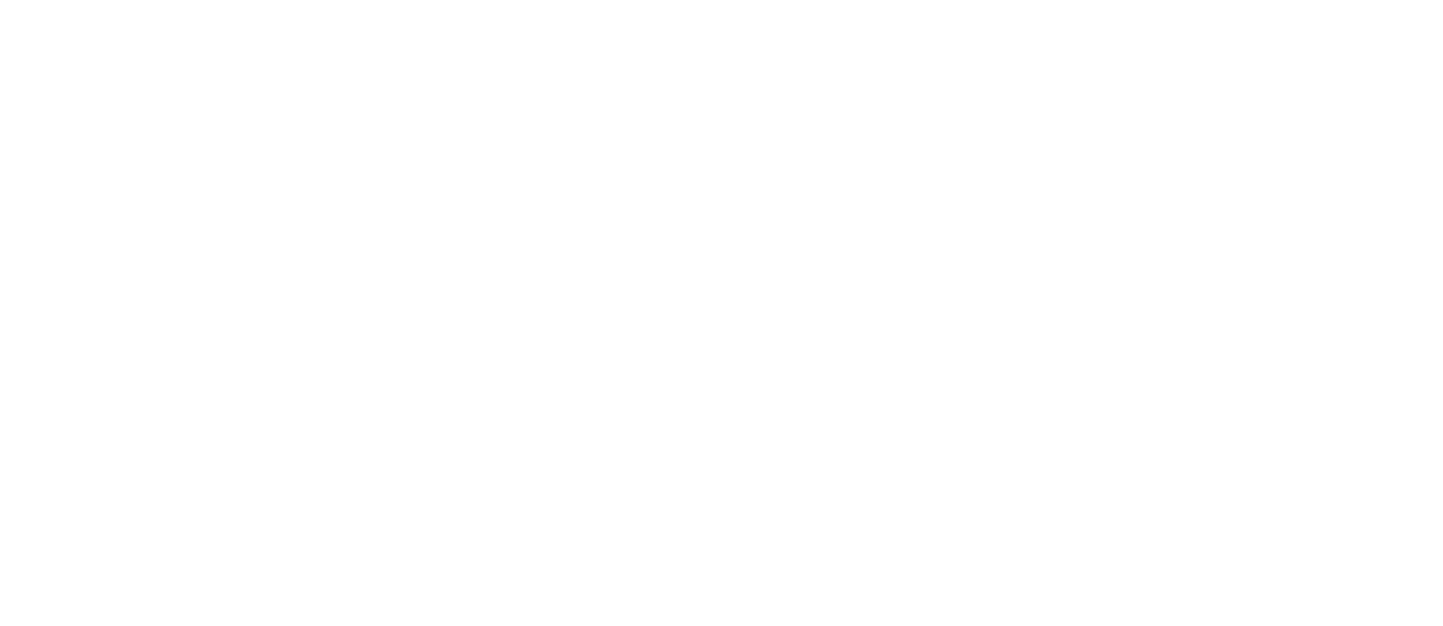
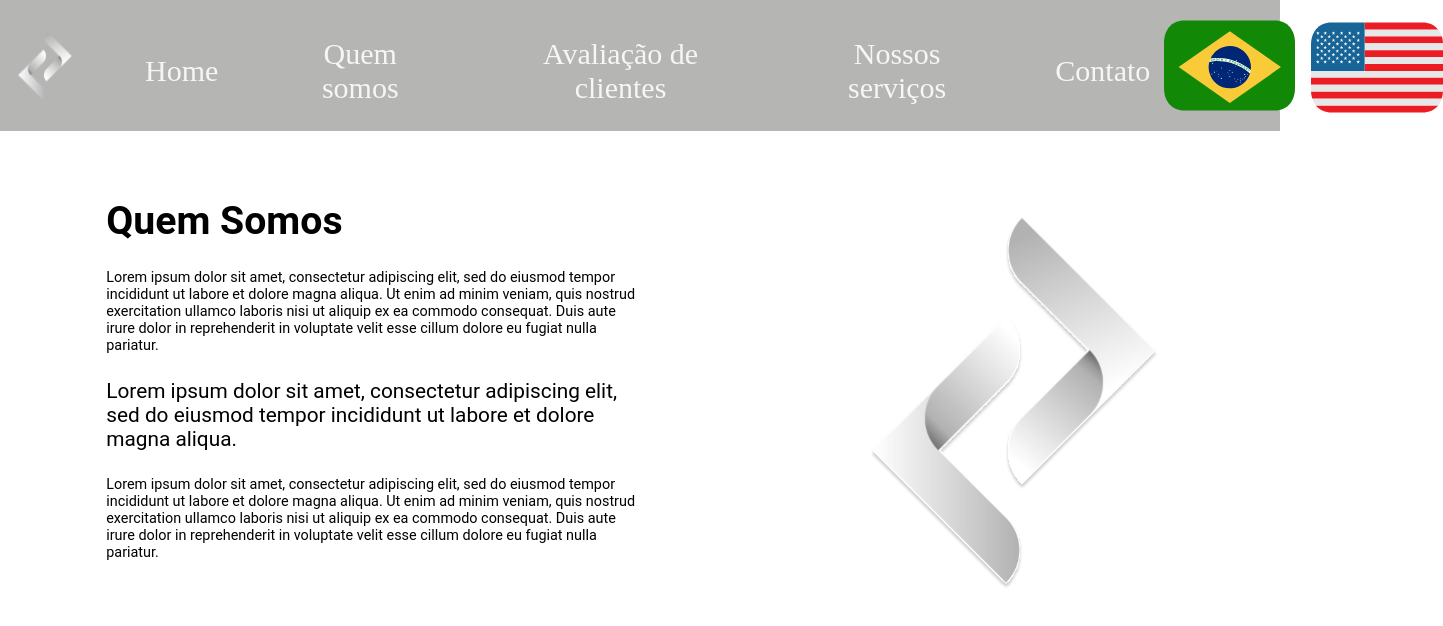
Before and after one commit to Veronica-Alfr/Beardev, a React (Vite) app in the folder frontend/: page /about in a window 1280 px wide. Before the commit this address had no page. Shown: the top 626 px of the page, 1443 px wide, since content can reach past the window. Built offline with nearby package versions, Linux system fonts and the light colour scheme; a web font is replaced by a local one.

Commit message:
feat: created About Us page and styled

```diff
--- a/frontend/src/App.tsx
+++ b/frontend/src/App.tsx
@@ -1,11 +1,13 @@
 import { BrowserRouter, Routes, Route } from "react-router-dom";
 import Home from "./pages/Home/Home";
+import About from "./pages/About/About";
 
 const App = () => {
     return (
         <BrowserRouter>
             <Routes>
                 <Route path='/' element={<Home />} />
+                <Route path='/about' element={<About />} />
             </Routes>
         </BrowserRouter>
     );
--- a/frontend/src/components/Header/Header.styled.tsx
+++ b/frontend/src/components/Header/Header.styled.tsx
@@ -1,11 +1,6 @@
 import styled from "styled-components";
 
 const HeaderStyled = styled.header`
-    // * {
-    //     width: 0;
-    //     heigth: 0;
-    // }
-
     @font-face {
         font-family: "Dense";
         src: url("dense.regular.otf") format("opentype");
--- /dev/null
+++ b/frontend/src/main.css
@@ -0,0 +1,4 @@
+* {
+    padding: 0;
+    margin: 0;
+}
--- a/frontend/src/main.tsx
+++ b/frontend/src/main.tsx
@@ -1,6 +1,7 @@
 import React from "react";
 import ReactDOM from "react-dom/client";
 import App from "./App.tsx";
+// import "main.css";
 
 ReactDOM.createRoot(document.getElementById("root") as HTMLElement).render(
     <React.StrictMode>
--- /dev/null
+++ b/frontend/src/pages/About/About.styled.tsx
@@ -0,0 +1,48 @@
+import styled from "styled-components";
+
+const AboutStyled = styled.section`
+   // @import url('https://fonts.googleapis.com/css2?family=Roboto&display=swap');
+
+    * {
+        padding: 0;
+        margin: 0;
+    }
+
+    .container-about {
+        display: flex;
+        justify-content: center;
+        align-items: center;
+
+        margin-left: 5em;
+    }
+
+    .container-paragraphs-about {
+        margin-bottom: 1em;
+        margin-right: 8em;
+
+        width: 60ch;
+
+        font-family: Roboto;
+    }
+
+    h1 {
+        font-size: 2.45em;
+    }
+
+    .paragraph-about {
+        margin-top: 25px;
+
+        font-size: 0.9em;
+    }
+
+    .paragraph-about-bold {
+        font-size: 1.3em;
+    }
+
+    .logo-highest {
+        width: 40%;
+        margin-top: 2em;
+    }
+`;
+
+export default AboutStyled;
--- /dev/null
+++ b/frontend/src/pages/About/About.tsx
@@ -0,0 +1,44 @@
+import Header from "../../components/Header/Header";
+import AboutStyled from "./About.styled";
+import beardevLogoHighest from "../../assets/icons/beardev-logo-highest.svg";
+
+const About = () => {
+    return (
+        // <div>
+            <AboutStyled>
+            <Header />
+                <div className='container-about'>
+                    <div className='container-paragraphs-about'>
+                        <h1>Quem Somos</h1>
+                        <p className='paragraph-about'>
+                            Lorem ipsum dolor sit amet, consectetur adipiscing elit,
+                            sed do eiusmod tempor incididunt ut labore et dolore
+                            magna aliqua. Ut enim ad minim veniam, quis nostrud
+                            exercitation ullamco laboris nisi ut aliquip ex ea
+                            commodo consequat. Duis aute irure dolor in
+                            reprehenderit in voluptate velit esse cillum dolore eu
+                            fugiat nulla pariatur.
+                        </p>
+                        <p className='paragraph-about paragraph-about-bold'>
+                            Lorem ipsum dolor sit amet, consectetur adipiscing elit,
+                            sed do eiusmod tempor incididunt ut labore et dolore
+                            magna aliqua.
+                        </p>
+                        <p className='paragraph-about'>
+                            Lorem ipsum dolor sit amet, consectetur adipiscing elit,
+                            sed do eiusmod tempor incididunt ut labore et dolore
+                            magna aliqua. Ut enim ad minim veniam, quis nostrud
+                            exercitation ullamco laboris nisi ut aliquip ex ea
+                            commodo consequat. Duis aute irure dolor in
+                            reprehenderit in voluptate velit esse cillum dolore eu
+                            fugiat nulla pariatur.
+                        </p>
+                    </div>
+                    <img className="logo-highest" src={beardevLogoHighest} alt="Beardev Logo" />
+                </div>
+            </AboutStyled>
+        // </div>
+    );
+};
+
+export default About;
--- a/frontend/src/pages/Home/Home.styled.tsx
+++ b/frontend/src/pages/Home/Home.styled.tsx
@@ -1,7 +1,7 @@
 import styled from "styled-components";
 import backgroundScreenNotebook from "../../assets/background/background-home.svg";
 
-const HomeStyled = styled.div`
+const HomeStyled = styled.section`
     @import url("https://fonts.googleapis.com/css2?family=Roboto:wght@700&display=swap");
 
     * {
@@ -9,19 +9,41 @@ const HomeStyled = styled.div`
         margin: 0;
     }
 
-    background-image: url(${backgroundScreenNotebook});
-    // linear-gradient(
-    //     67.47deg,
-    //     rgba(60, 60, 59, 0.8) 5.3%,
-    //     rgba(157, 157, 156, 0.8) 48.92%,
-    //     rgba(217, 217, 217, 0.8) 94.93%
-    // );
+    position: relative;
+
+    ::after {
+        background-image: url(${backgroundScreenNotebook});
+        content: '';
+        top: 0;
+        left: 0;
+        position: absolute;
+        width: 100vw;
+        height: 100vh;
+        z-index: -2;
+        background-size: cover;
+    }
+
+    ::before {
+        content: '';
+        top: 0;
+        left: 0;
+        position: absolute;
+        background: linear-gradient(
+            67.47deg,
+            rgba(60, 60, 59, 0.8) 5.3%,
+            rgba(157, 157, 156, 0.8) 48.92%,
+            rgba(217, 217, 217, 0.8) 94.93%
+        );
+        width: 100vw;
+        height: 100vh;
+        z-index: -1;
+        background-size: cover;
+    }
 
     width: 100vw;
     height: 100vh;
 
-    background-size: 100%;
-   // background-position: left top;
+    background-size: cover;
 
     @font-face {
         font-family: "Dense";
```
Also changed, not shown: frontend/src/assets/icons/beardev-logo-highest.svg (added).
